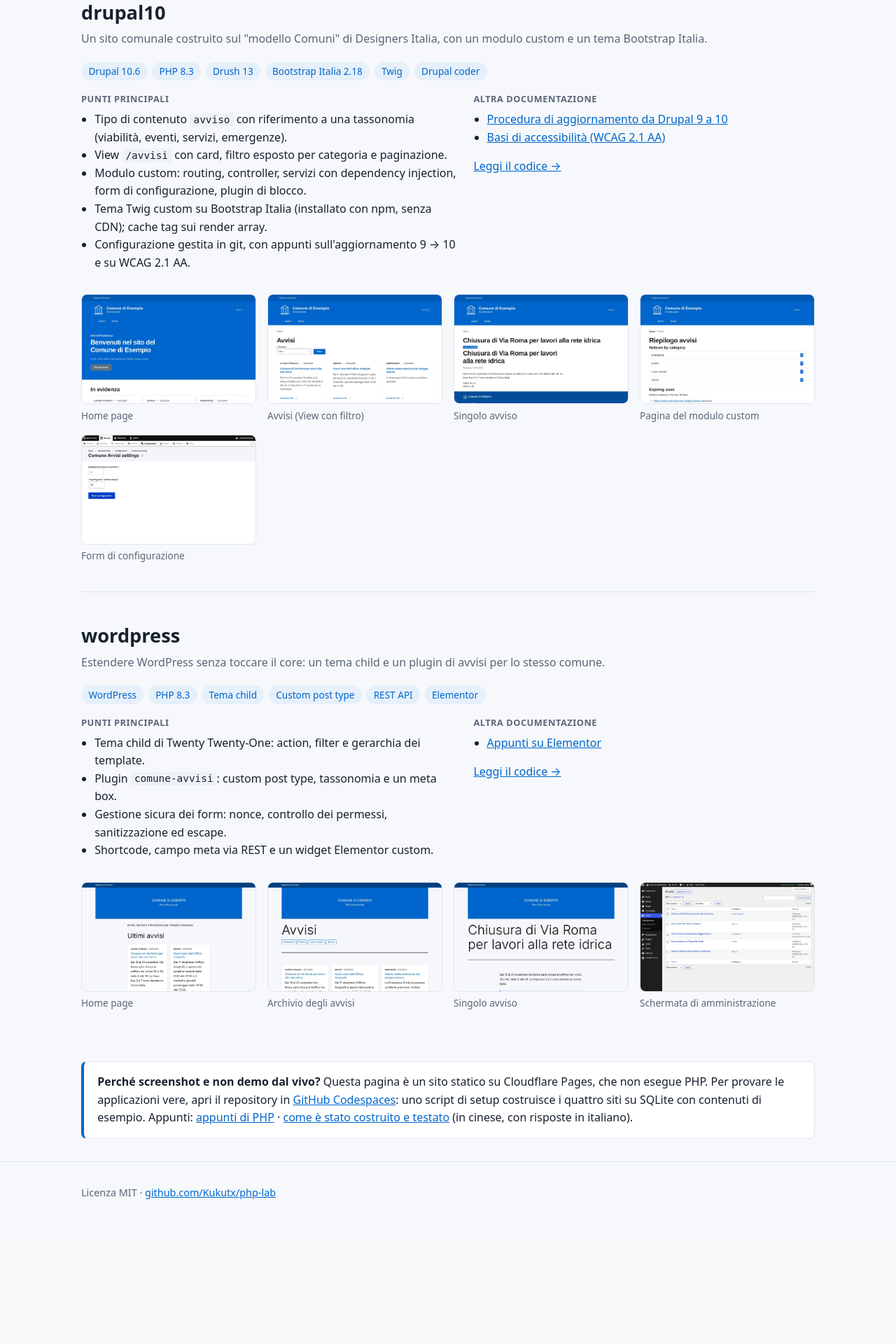
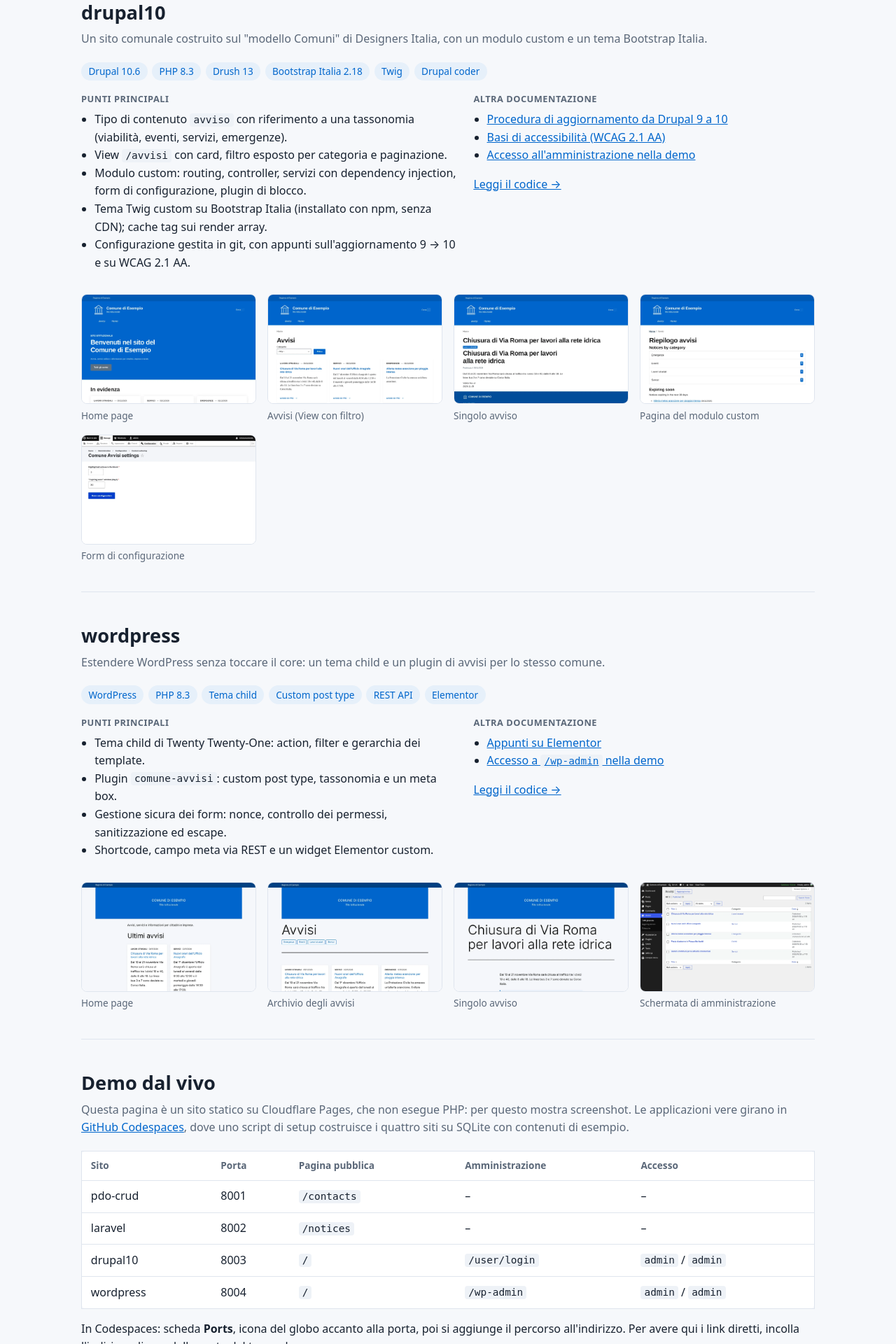
Before and after one commit to Kukutx/php-lab, a PHP site: page / in a window 1280 px wide. Shown: the part 2040-3960 px from the top of the page at 70% size. Before the commit the page ends 3753 px from the top, so only its background shows below. Run offline with PHP 8.4, Linux system fonts and the light colour scheme.

Commit message:
Add a live demo section with admin links to the showcase
The showcase lists the four demo sites with their public and admin paths
and turns them into direct links once a codespace address is given
(?cs=<name>, the form, or the last visit).

Co-Authored-By: Claude Fable 5.2 <noreply@anthropic.com>
Claude-Session: https://claude.ai/code/session_01GtPEDjto7WsdCBpaJsNg6o

```diff
--- a/showcase/public/index.html
+++ b/showcase/public/index.html
@@ -16,6 +16,7 @@
       <a href="#laravel">Laravel</a>
       <a href="#drupal10">Drupal 10</a>
       <a href="#wordpress">WordPress</a>
+      <a href="#demo">Demo</a>
       <a href="/notes/interview-cheatsheet/">Appunti</a>
       <a href="https://github.com/Kukutx/php-lab">GitHub</a>
     </nav>
@@ -121,6 +122,7 @@
         <ul>
           <li><a href="https://github.com/Kukutx/php-lab/blob/main/drupal10/docs/upgrade-9-to-10.md">Procedura di aggiornamento da Drupal 9 a 10</a></li>
           <li><a href="https://github.com/Kukutx/php-lab/blob/main/drupal10/docs/accessibility.md">Basi di accessibilità (WCAG 2.1 AA)</a></li>
+          <li><a href="#demo">Accesso all'amministrazione nella demo</a></li>
         </ul>
         <p><a href="https://github.com/Kukutx/php-lab/tree/main/drupal10">Leggi il codice →</a></p>
       </div>
@@ -152,6 +154,7 @@
         <h4>Altra documentazione</h4>
         <ul>
           <li><a href="https://github.com/Kukutx/php-lab/blob/main/wordpress/docs/elementor.md">Appunti su Elementor</a></li>
+          <li><a href="#demo">Accesso a <code>/wp-admin</code> nella demo</a></li>
         </ul>
         <p><a href="https://github.com/Kukutx/php-lab/tree/main/wordpress">Leggi il codice →</a></p>
       </div>
@@ -164,17 +167,96 @@
     </div>
   </section>
 
-  <div class="note">
-    <strong>Perché screenshot e non demo dal vivo?</strong> Questa pagina è un sito statico su Cloudflare Pages, che non esegue PHP.
-    Per provare le applicazioni vere, apri il repository in
-    <a href="https://codespaces.new/Kukutx/php-lab?quickstart=1">GitHub Codespaces</a>: uno script di setup costruisce i quattro siti
-    su SQLite con contenuti di esempio. Appunti: <a href="/notes/interview-cheatsheet/">appunti di PHP</a> ·
-    <a href="/notes/how-i-built-it/">come è stato costruito e testato</a> (in cinese, con risposte in italiano).
-  </div>
+  <section class="app" id="demo">
+    <h2>Demo dal vivo</h2>
+    <p class="tagline">Questa pagina è un sito statico su Cloudflare Pages, che non esegue PHP: per questo mostra screenshot.
+      Le applicazioni vere girano in <a href="https://codespaces.new/Kukutx/php-lab?quickstart=1">GitHub Codespaces</a>,
+      dove uno script di setup costruisce i quattro siti su SQLite con contenuti di esempio.</p>
+    <div class="table-wrap">
+      <table class="demo">
+        <thead>
+          <tr><th>Sito</th><th>Porta</th><th>Pagina pubblica</th><th>Amministrazione</th><th>Accesso</th></tr>
+        </thead>
+        <tbody>
+          <tr><td>pdo-crud</td><td>8001</td><td><a data-demo="8001/contacts"><code>/contacts</code></a></td><td>–</td><td>–</td></tr>
+          <tr><td>laravel</td><td>8002</td><td><a data-demo="8002/notices"><code>/notices</code></a></td><td>–</td><td>–</td></tr>
+          <tr><td>drupal10</td><td>8003</td><td><a data-demo="8003/"><code>/</code></a></td><td><a data-demo="8003/user/login"><code>/user/login</code></a></td><td><code>admin</code> / <code>admin</code></td></tr>
+          <tr><td>wordpress</td><td>8004</td><td><a data-demo="8004/"><code>/</code></a></td><td><a data-demo="8004/wp-admin/"><code>/wp-admin</code></a></td><td><code>admin</code> / <code>admin</code></td></tr>
+        </tbody>
+      </table>
+    </div>
+    <p>In Codespaces: scheda <strong>Ports</strong>, icona del globo accanto alla porta, poi si aggiunge il percorso all'indirizzo.
+      Per avere qui i link diretti, incolla l'indirizzo di una delle porte del tuo codespace:</p>
+    <form class="demo-form" id="demo-form">
+      <label for="demo-url">Indirizzo del codespace</label>
+      <input id="demo-url" type="text" inputmode="url" autocomplete="off" spellcheck="false" placeholder="https://nome-del-codespace-8004.app.github.dev">
+      <button class="btn" type="submit">Crea i link</button>
+    </form>
+    <p class="demo-status" id="demo-status" role="status"></p>
+    <p class="tagline">Le credenziali <code>admin</code> / <code>admin</code> valgono solo per questa demo. Appunti:
+      <a href="/notes/interview-cheatsheet/">appunti di PHP</a> ·
+      <a href="/notes/how-i-built-it/">come è stato costruito e testato</a> (in cinese, con risposte in italiano).</p>
+  </section>
 </main>
 
 <footer class="site">
   <div class="wrap">Licenza MIT · <a href="https://github.com/Kukutx/php-lab">github.com/Kukutx/php-lab</a></div>
 </footer>
+<script>
+// Turns the paths in the "Demo dal vivo" table into links to a running codespace.
+// The codespace name comes from ?cs=<name>, from the form, or from the last visit.
+(function () {
+  var KEY = 'php-lab-codespace';
+  var form = document.getElementById('demo-form');
+  var input = document.getElementById('demo-url');
+  var status = document.getElementById('demo-status');
+
+  function parse(value) {
+    value = (value || '').trim().toLowerCase();
+    var m = /^(?:https?:\/\/)?([a-z0-9-]+?)(?:-\d{2,5})?\.app\.github\.dev(?:[\/?#]|$)/.exec(value);
+    if (m) return m[1];
+    return /^[a-z0-9][a-z0-9-]{2,}$/.test(value) ? value : '';
+  }
+  function load() { try { return parse(localStorage.getItem(KEY)); } catch (e) { return ''; } }
+  function save(name) {
+    try { name ? localStorage.setItem(KEY, name) : localStorage.removeItem(KEY); } catch (e) {}
+  }
+  function apply(name) {
+    document.querySelectorAll('a[data-demo]').forEach(function (a) {
+      if (!name) { a.removeAttribute('href'); return; }
+      var parts = a.getAttribute('data-demo').split('/');
+      var port = parts.shift();
+      a.href = 'https://' + name + '-' + port + '.app.github.dev/' + parts.join('/');
+      a.target = '_blank';
+      a.rel = 'noopener';
+    });
+    status.textContent = '';
+    if (!name) return;
+    status.append('Link attivi per il codespace ', Object.assign(document.createElement('code'), { textContent: name }), '. ');
+    var reset = document.createElement('button');
+    reset.type = 'button';
+    reset.className = 'linklike';
+    reset.textContent = 'Rimuovi';
+    reset.addEventListener('click', function () { save(''); apply(''); });
+    status.append(reset);
+  }
+
+  form.addEventListener('submit', function (event) {
+    event.preventDefault();
+    var name = parse(input.value);
+    if (!name) {
+      status.textContent = 'Indirizzo non riconosciuto. Esempio: https://nome-del-codespace-8004.app.github.dev';
+      return;
+    }
+    save(name);
+    input.value = '';
+    apply(name);
+  });
+
+  var fromUrl = parse(new URLSearchParams(location.search).get('cs'));
+  if (fromUrl) save(fromUrl);
+  apply(fromUrl || load());
+})();
+</script>
 </body>
 </html>
--- a/showcase/public/style.css
+++ b/showcase/public/style.css
@@ -95,3 +95,20 @@ article.doc table { border-collapse: collapse; width: 100%; display: block; over
 article.doc th, article.doc td { border: 1px solid var(--line); padding: .45rem .6rem; text-align: left; vertical-align: top; }
 article.doc blockquote, article.doc em { color: var(--muted); }
 article.doc hr { display: none; }
+
+/* Demo dal vivo */
+.table-wrap { overflow-x: auto; margin: 0 0 1rem; }
+table.demo { width: 100%; border-collapse: collapse; background: var(--surface); border: 1px solid var(--line); border-radius: 8px; }
+table.demo th, table.demo td { text-align: left; padding: .6rem .8rem; border-bottom: 1px solid var(--line); white-space: nowrap; }
+table.demo th { color: var(--muted); font-size: .85rem; font-weight: 600; }
+table.demo tr:last-child td { border-bottom: 0; }
+table.demo a:not([href]) { color: inherit; }
+.demo-form { display: flex; gap: .6rem; flex-wrap: wrap; align-items: center; margin: 0 0 .5rem; }
+.demo-form label { position: absolute; width: 1px; height: 1px; overflow: hidden; clip-path: inset(50%); }
+.demo-form input {
+  flex: 1 1 18rem; min-width: 0; padding: .6rem .75rem; font: inherit;
+  color: var(--text); background: var(--surface); border: 1px solid var(--line); border-radius: 8px;
+}
+.demo-form .btn { border: 0; cursor: pointer; font: inherit; font-weight: 600; }
+.demo-status { min-height: 1.5rem; margin: 0 0 1rem; color: var(--muted); }
+button.linklike { background: none; border: 0; padding: 0; font: inherit; color: var(--accent); text-decoration: underline; cursor: pointer; }
```
Also changed, not shown: 1 other file.
